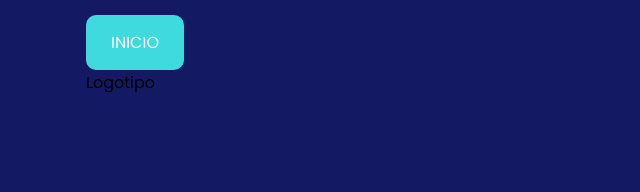
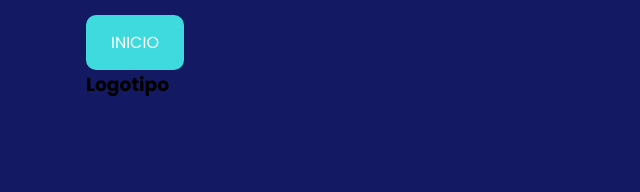
Before and after one commit to SanArte/HYDROCARGADOR, a plain HTML site: page index.html in a window 1280 px wide. Shown: the part 460-652 px from the top of the page, 4-644 px from the left. Drawn offline with Linux system fonts and the light colour scheme.

Commit message:
Update index.html

```diff
--- a/index.html
+++ b/index.html
@@ -48,9 +48,7 @@
                 <a href="#" class="btn-1">INICIO</a>
             </div>
 
-                 <p>
-                 Logotipo
-                </p>
+             <h3>Logotipo</h3>
              <img src="Imagenes/1677ad08-8816-4a68-8963-72e13fcde4a8.jpg" alt="">
 
 
```
